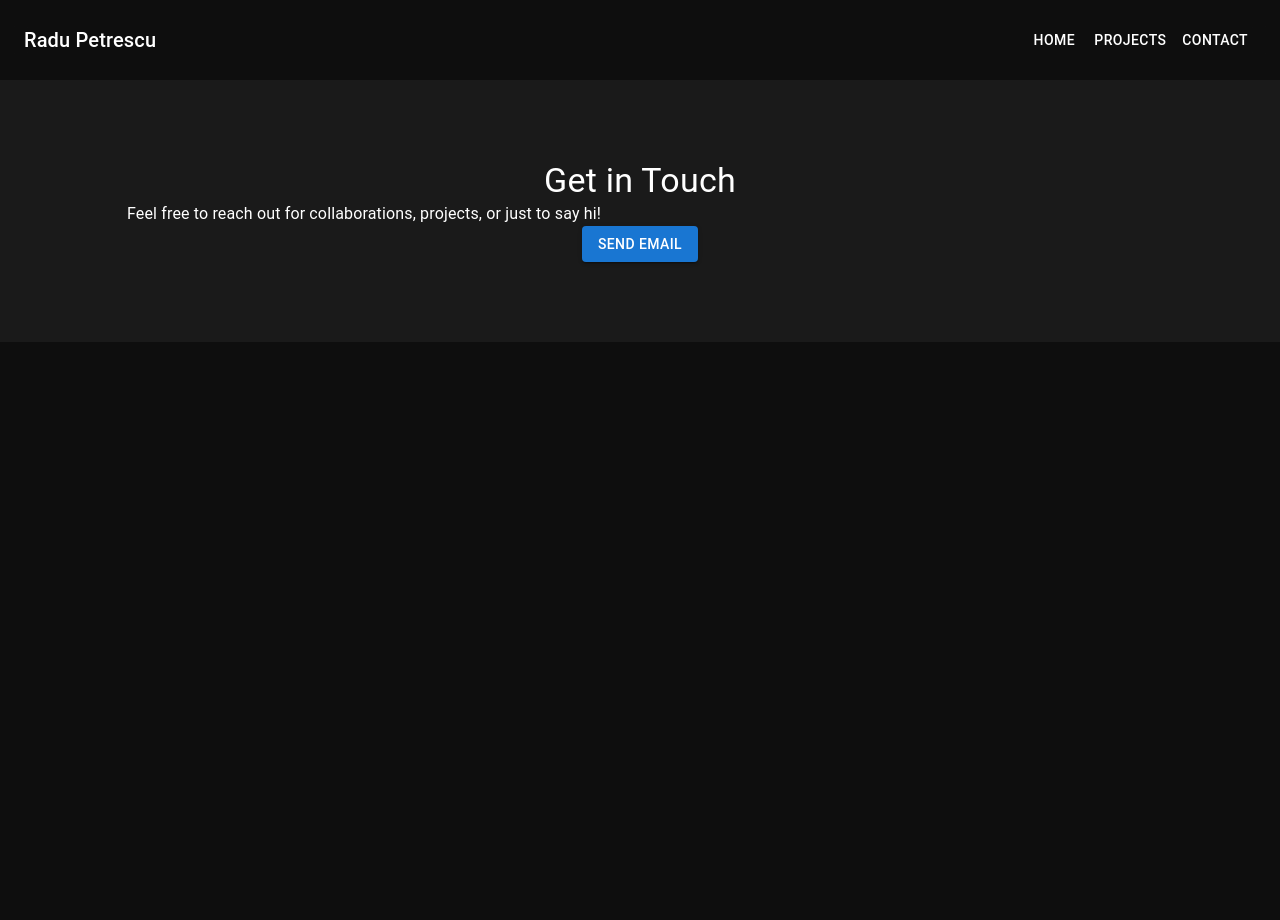
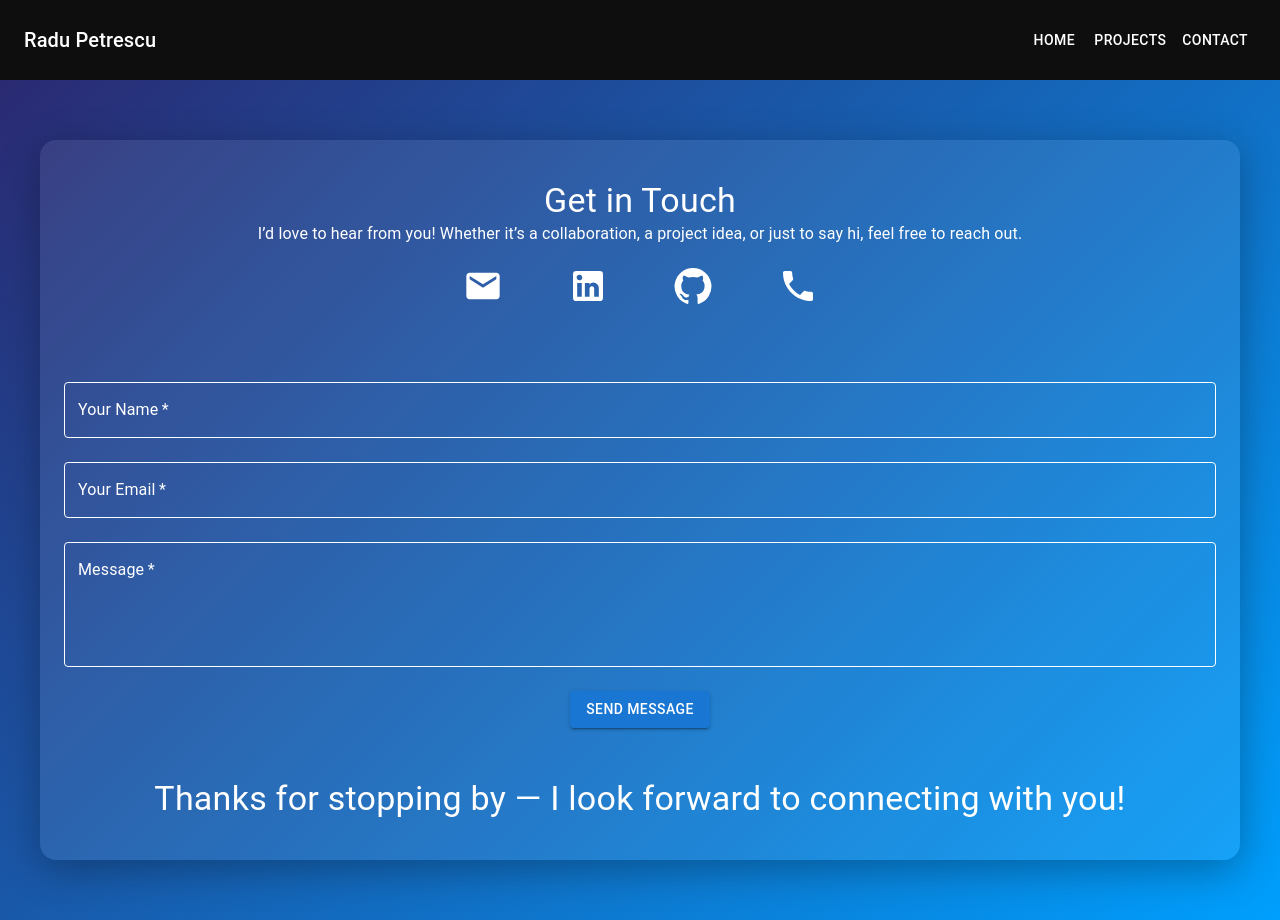
Before and after one commit to PetrescuRad/portfolio, a React (Create React App) app: page /contact in a window 1280 px wide. Before the commit the page ends 800 px from the top, so only its background shows below. Built offline with nearby package versions, Linux system fonts and the light colour scheme.

Commit message:
contactpage + hotfix homepage

```diff
--- a/package.json
+++ b/package.json
@@ -3,6 +3,7 @@
   "version": "0.1.0",
   "private": true,
   "dependencies": {
+    "@emailjs/browser": "^4.4.1",
     "@emotion/react": "^11.14.0",
     "@emotion/styled": "^11.14.1",
     "@mui/icons-material": "^5.18.0",
--- a/src/pages/ContactPage/ContactPage.css
+++ b/src/pages/ContactPage/ContactPage.css
@@ -1,11 +1,95 @@
 .contact-section {
-  background: #1a1a1a;
-  padding: 80px 0;
+  min-height: calc(100vh - 80px);
+  display: flex;
+  align-items: center;
+  justify-content: center;
+  background: linear-gradient(135deg, #2a2a72, #009ffd);
+  color: white;
   text-align: center;
+  padding: 60px 20px;
+}
+
+.contact-container {
+  max-width: 800px;
+  background: rgba(255, 255, 255, 0.08);
+  border-radius: 16px;
+  padding: 40px;
+  box-shadow: 0 10px 40px rgba(0, 0, 0, 0.3);
+}
+
+.section-title {
+  font-weight: 700;
+  margin-bottom: 20px;
 }
 
 .contact-text {
-  margin-bottom: 24px;
-  max-width: 600px;
-  margin-inline: auto;
+  margin-bottom: 30px;
+  font-size: 1.1rem;
 }
+
+.contact-icons {
+  display: flex;
+  justify-content: center;
+  gap: 25px;
+  margin-bottom: 40px;
+}
+
+.contact-icon {
+  color: #ffffff !important;
+  size: large !important;
+  background-color: rgba(255, 255, 255, 0.1);
+  transition: transform 0.3s ease, background-color 0.3s ease;
+  width: 80px;
+  height: 80px;
+  border-radius: 50%;
+}
+
+.contact-icon:hover {
+  color: #009ffd;
+  transform: scale(1.2);
+}
+
+.contact-form {
+  display: flex;
+  flex-direction: column;
+  align-items: center;
+  margin-bottom: 50px;
+}
+
+.contact-form-text label{
+  color: white !important;
+}
+
+.contact-form-text .MuiOutlinedInput-input {
+  color: white !important;
+}
+
+.contact-form-text .MuiOutlinedInput-notchedOutline {
+  border-color: white !important;
+}
+
+.contact-form-text:hover .MuiOutlinedInput-notchedOutline {
+  border-color: white !important;
+}
+
+.contact-form-text.Mui-focused .MuiOutlinedInput-notchedOutline {
+  border-color: white !important;
+}
+
+.map-container {
+  margin: 40px 0;
+  border-radius: 12px;
+  overflow: hidden;
+  box-shadow: 0 6px 25px rgba(0, 0, 0, 0.3);
+}
+
+input:-webkit-autofill,
+input:-webkit-autofill:hover,
+input:-webkit-autofill:focus,
+textarea:-webkit-autofill,
+textarea:-webkit-autofill:hover,
+textarea:-webkit-autofill:focus {
+  -webkit-box-shadow: 0 0 0 1000px rgba(255, 255, 255, 0.1) inset !important;
+  -webkit-text-fill-color: white !important;
+  transition: background-color 5000s ease-in-out 0s;
+}
--- a/src/pages/ContactPage/ContactPage.tsx
+++ b/src/pages/ContactPage/ContactPage.tsx
@@ -1,22 +1,84 @@
-import React from 'react';
-import { Container, Typography, Button } from '@mui/material';
+import React, { useRef } from 'react';
+import { Container, Typography, Button, IconButton, TextField } from '@mui/material';
 import './ContactPage.css';
+import { Email, LinkedIn, GitHub, Phone } from '@mui/icons-material';
+import emailjs from '@emailjs/browser';
 
 const ContactPage = () => {
+  const form = useRef<HTMLFormElement>(null);
+
+  const sendEmail = (e: React.FormEvent<HTMLFormElement>) => {
+    e.preventDefault();
+
+    if (!form.current) return; // safety check
+
+    emailjs
+      .sendForm(
+        process.env.REACT_APP_EMAILJS_SERVICE_ID!,
+        process.env.REACT_APP_EMAILJS_TEMPLATE_ID!,
+        form.current!,
+        process.env.REACT_APP_EMAILJS_PUBLIC_KEY!
+      )
+      .then(
+        () => {
+          alert('Message sent successfully!');
+          form.current?.reset();
+        },
+        (error) => {
+          alert('Failed to send message, please try again.');
+          console.error(error);
+        }
+      );
+  };
+
   return (
     <section id="contact" className="contact-section">
       <Container className="contact-container">
-        <Typography variant="h4" className="section-title">Get in Touch</Typography>
+        <Typography variant="h4" className="section-title">
+          Get in Touch
+        </Typography>
         <Typography variant="body1" className="contact-text">
-          Feel free to reach out for collaborations, projects, or just to say hi!
+          I’d love to hear from you! Whether it’s a collaboration, a project idea, or just to say hi, feel free to reach out.
         </Typography>
-        <Button
-          variant="contained"
-          color="primary"
-          href="mailto:radu.petrescu@example.com"
-        >
-          Send Email
-        </Button>
+
+        {/* 🔹 Social Icons */}
+        <div className="contact-icons">
+          <IconButton href="mailto:radu.sebas.petrescu@gmail.com" className="contact-icon">
+            <Email sx={{ fontSize: 40 }}/>
+          </IconButton>
+          <IconButton href="https://linkedin.com/in/radu-petrescu-70b027222/" target="_blank" className="contact-icon">
+            <LinkedIn sx={{ fontSize: 40 }}/>
+          </IconButton>
+          <IconButton href="https://github.com/petrescurad" target="_blank" className="contact-icon">
+            <GitHub sx={{ fontSize: 40 }}/>
+          </IconButton>
+          <IconButton href="tel:+4389216350" className="contact-icon">
+            <Phone sx={{ fontSize: 40 }}/>
+          </IconButton>
+        </div>
+
+        {/* 🔹 EmailJS Contact Form */}
+        <form ref={form} onSubmit={sendEmail} className="contact-form">
+          <TextField label="Your Name" name="user_name" fullWidth required margin="normal" className='contact-form-text' />
+          <TextField label="Your Email" name="user_email" fullWidth required margin="normal" className='contact-form-text'/>
+          <TextField
+            label="Message"
+            name="message"
+            multiline
+            rows={4}
+            fullWidth
+            required
+            margin="normal"
+            className='contact-form-text'
+          />
+          <Button variant="contained" color="primary" type="submit" sx={{ mt: 2 }}>
+            Send Message
+          </Button>
+        </form>
+
+        <Typography variant="h4" className="footer-note">
+          Thanks for stopping by — I look forward to connecting with you!
+        </Typography>
       </Container>
     </section>
   );
--- a/src/pages/HomePage/HomePage.css
+++ b/src/pages/HomePage/HomePage.css
@@ -1,5 +1,5 @@
 .home-section {
-  height: 300vh; /* 3 blocks = 3 * 100vh */
+  height: 240vh; /* 3 blocks = 3 * 100vh */
   overflow-x: hidden;
   background: linear-gradient(135deg, #2a2a72, #009ffd);
   background-attachment: fixed;
@@ -19,7 +19,7 @@
 .home-block {
   position: sticky;
   top: 0;
-  height: 70vh;
+  height: 80vh;
   display: flex;
   align-items: center;
   justify-content: center;
@@ -61,3 +61,12 @@
     transition: transform 0.8s ease, opacity 0.8s ease;
   }
 }
+
+.arrow-icon {
+  animation: bounce 2s infinite;
+}
+
+@keyframes bounce {
+  0%, 100% { transform: translateY(0); }
+  50% { transform: translateY(10px); }
+}
--- a/src/pages/HomePage/HomePage.tsx
+++ b/src/pages/HomePage/HomePage.tsx
@@ -1,5 +1,6 @@
 import React, { useRef, useEffect } from 'react';
-import { Container, Typography, Button, Avatar, Icon } from '@mui/material';
+import { Container, Typography, Button, Avatar} from '@mui/material';
+import KeyboardArrowDownIcon from '@mui/icons-material/KeyboardArrowDown';
 import './HomePage.css';
 
 const HomePage = () => {
@@ -40,8 +41,7 @@
             sx={{ width: 300, height: 300, marginBottom: '30px', objectFit: 'cover', objectPosition: 'center top' }}
           />
           <Typography variant="h5" sx={{ mb: 4 }}>Software Engineer passionate about AI, Web Development, and Technology.</Typography>
-          <Icon></Icon>
-
+          <KeyboardArrowDownIcon className="arrow-icon" sx={{ fontSize: 50, color: 'white' }} />
         </Container>,
 
         <Container className="home-container">
@@ -56,12 +56,14 @@
             height="600px"
             style={{ border: 'none', borderRadius: '12px', marginTop: '20px' }}
           ></iframe>
-
+          <KeyboardArrowDownIcon className="arrow-icon" sx={{ fontSize: 50, color: 'white' }}/>
         </Container>,
 
         <Container className="home-container">
           <Typography variant="h5" sx={{ mb: 4 }}>Want to see what I’ve built?</Typography>
           <Button variant="contained" href="/projects" sx={{ fontWeight: 600 }}>View My Work</Button>
+          <Typography variant="h5" sx={{ mt: 4, mb: 4 }}>Like what you see? Let's chat!</Typography>
+          <Button variant="contained" href="/contact" sx={{ fontWeight: 600 }}>Contact me</Button>
         </Container>,
       ].map((content, index) => (
         <div
```
Also changed, not shown: 2 other files (tests, documents, lock files or other folders).
